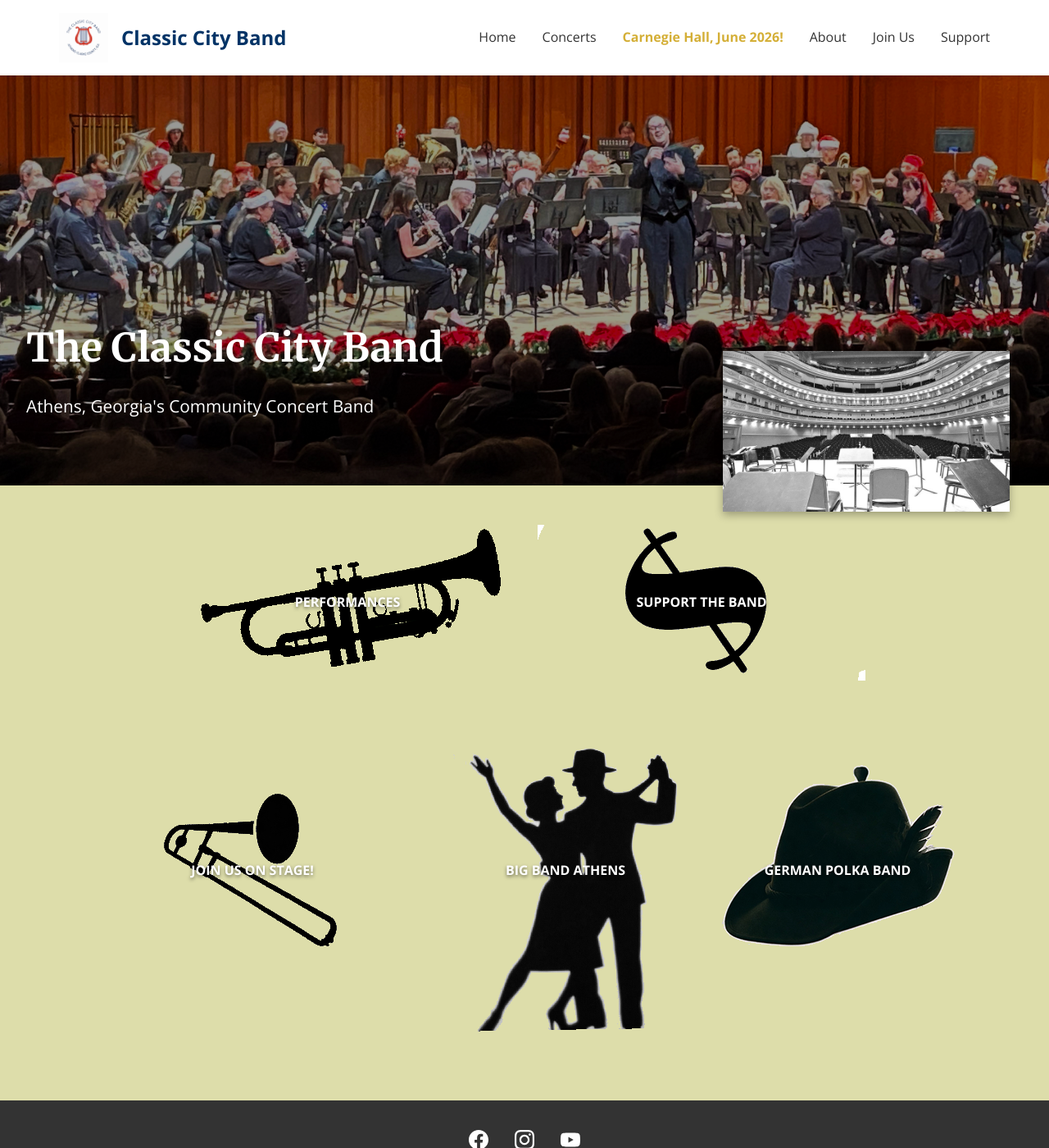
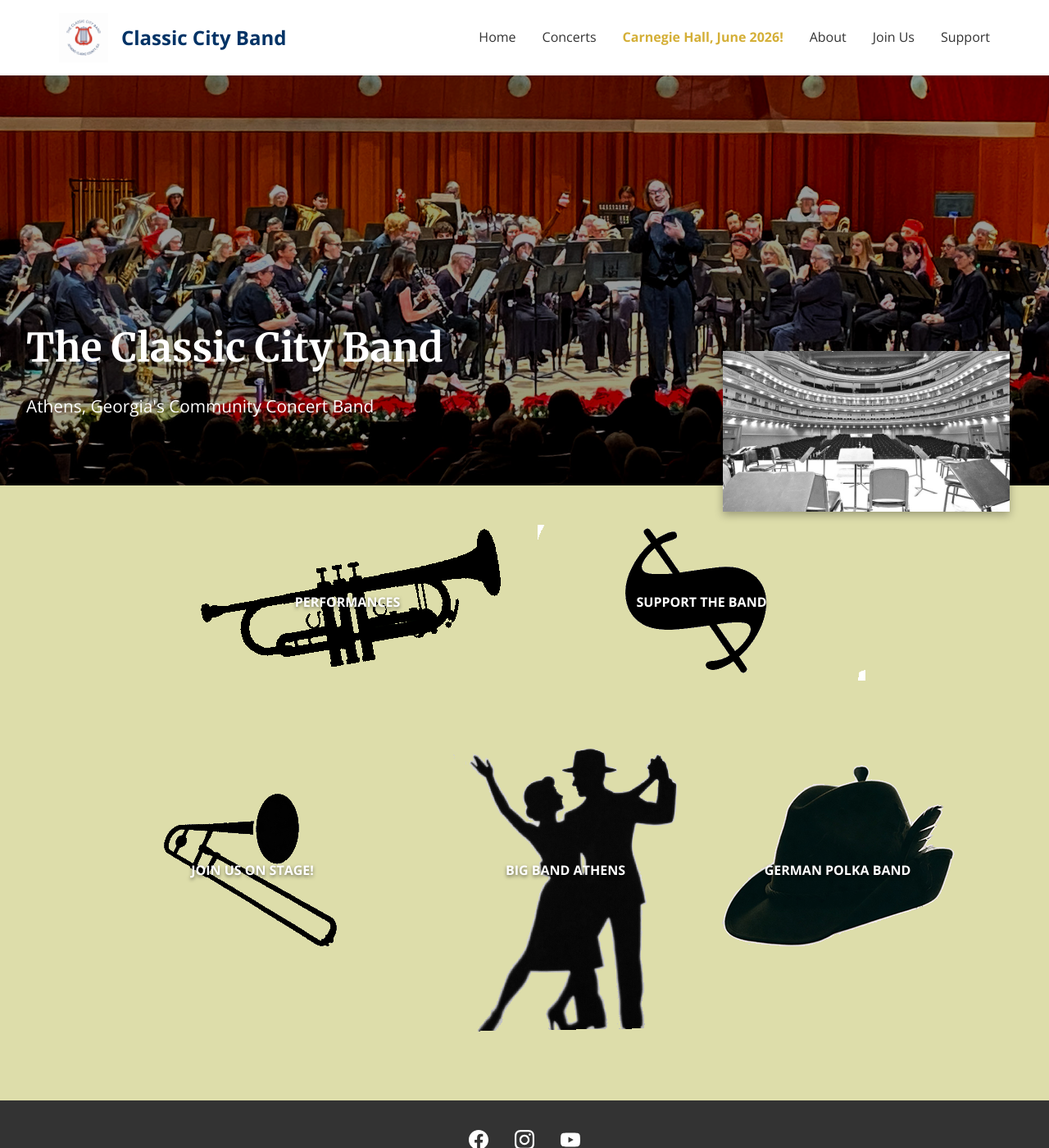
Before and after one commit to webmasterCCB/CCBwebsite, a Jekyll site: the page built from index.html, in a window 1280 px wide and 1400 px high. Shown: the whole window at 82% size. Built offline with Jekyll 4.4.1, drawn with Linux system fonts in a browser that asks for light colours.

Commit message:
Update style.css

```diff
--- a/assets/css/style.css
+++ b/assets/css/style.css
@@ -84,7 +84,7 @@ nav a:hover {
 
 /* Hero Section */
 .hero {
-  background: url('../images/Michael_conducts_audience_singalong.jpg') center 30%/cover no-repeat;
+  background: url('../images/hero.jpg') center 30%/cover no-repeat;
   background-color: rgba(0, 0, 0, 0.4);
   background-blend-mode: darken;
   color: var(--white);
```
